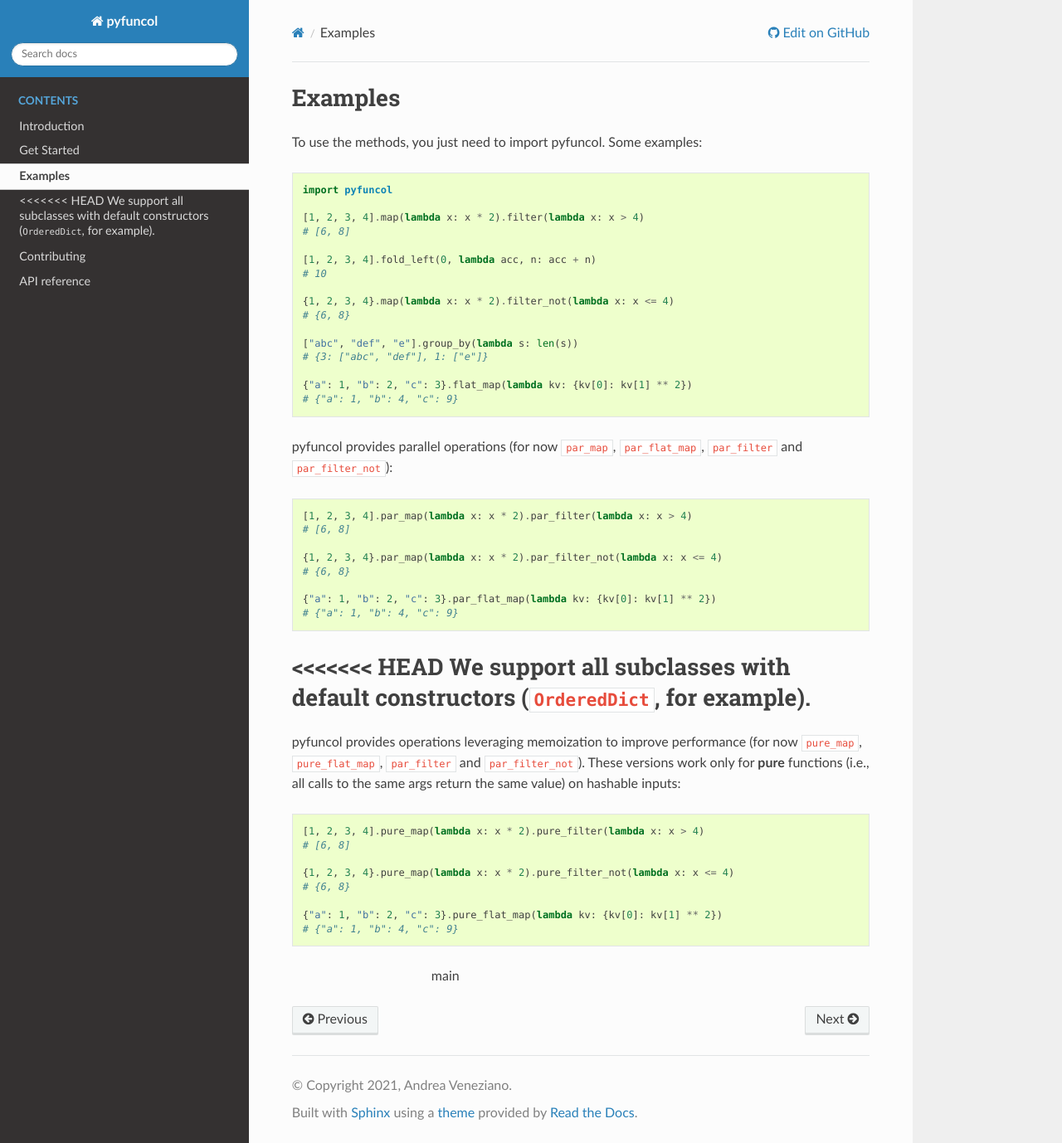
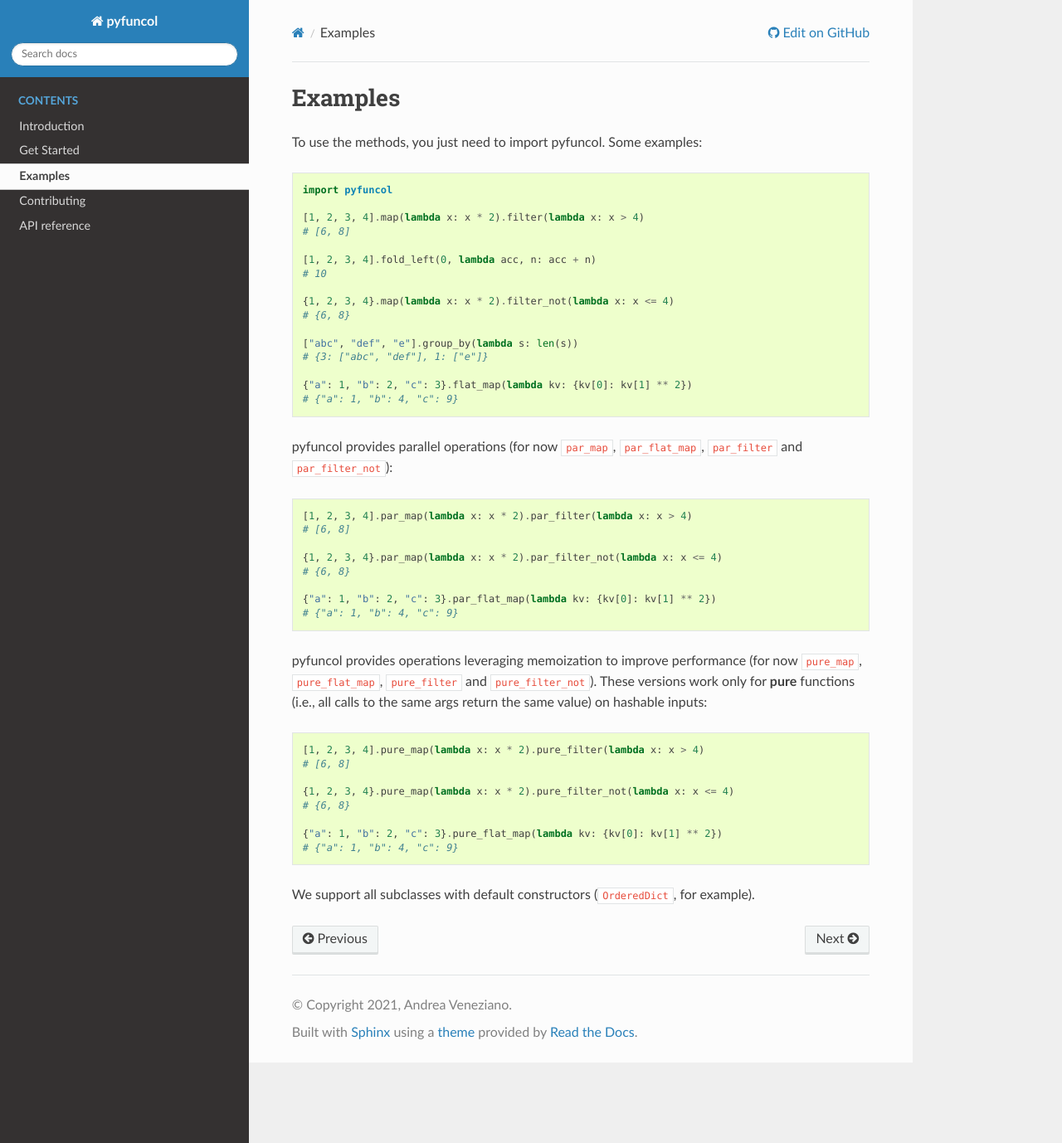
Before and after one commit to didactic-meme/pyfuncol, a Sphinx documentation site: the page built from docs/source/examples.md, in a window 1280 px wide and 1378 px high. Shown: the whole window at 83% size. Built offline with Sphinx 7.4.7 and the Read the Docs theme 2.0.0, drawn with Linux system fonts in a browser that asks for light colours.

Commit message:
Fix typos in docs

````diff
--- a/docs/source/examples.md
+++ b/docs/source/examples.md
@@ -34,10 +34,7 @@ pyfuncol provides parallel operations (for now `par_map`, `par_flat_map`, `par_f
 # {"a": 1, "b": 4, "c": 9}
 ```
 
-<<<<<<< HEAD
-We support all subclasses with default constructors (`OrderedDict`, for example).
-=======
-pyfuncol provides operations leveraging memoization to improve performance (for now `pure_map`, `pure_flat_map`, `par_filter` and `par_filter_not`). These versions work only for **pure** functions (i.e., all calls to the same args return the same value) on hashable inputs:
+pyfuncol provides operations leveraging memoization to improve performance (for now `pure_map`, `pure_flat_map`, `pure_filter` and `pure_filter_not`). These versions work only for **pure** functions (i.e., all calls to the same args return the same value) on hashable inputs:
 
 ```python
 [1, 2, 3, 4].pure_map(lambda x: x * 2).pure_filter(lambda x: x > 4)
@@ -49,4 +46,5 @@ pyfuncol provides operations leveraging memoization to improve performance (for
 {"a": 1, "b": 2, "c": 3}.pure_flat_map(lambda kv: {kv[0]: kv[1] ** 2})
 # {"a": 1, "b": 4, "c": 9}
 ```
->>>>>>> main
+
+We support all subclasses with default constructors (`OrderedDict`, for example).
````
Also changed, not shown: README.md (+1 -1 lines).
